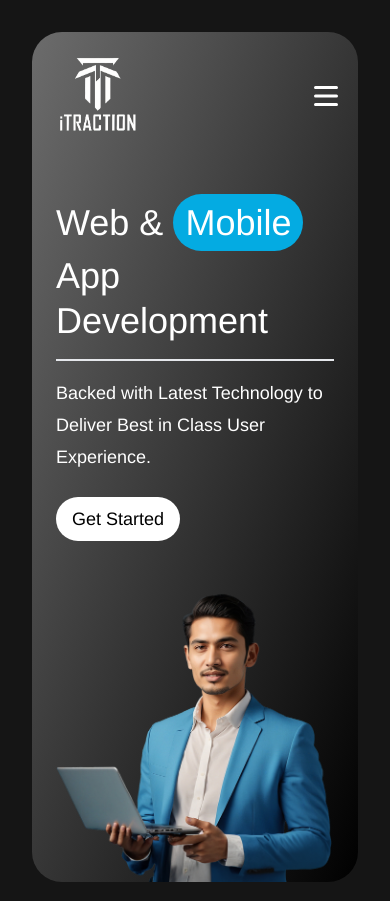
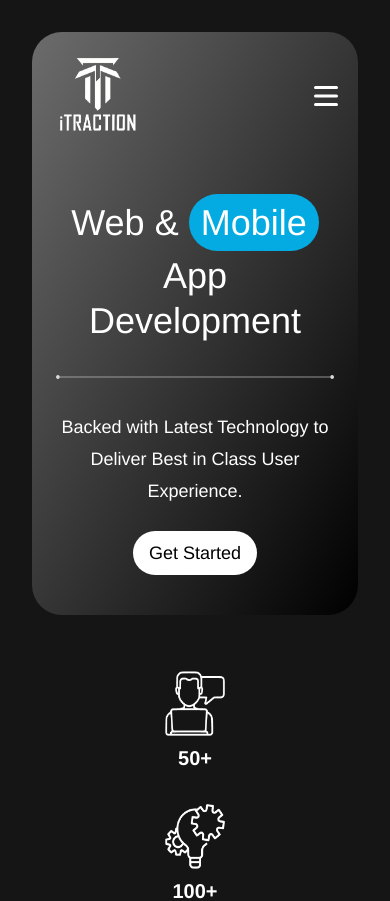
Before and after one commit to prabhat135/iTraction, a React (Create React App) app: page / in a window 390 px wide. Shown: the top 901 px of the page. Built offline with nearby package versions, Linux system fonts and the light colour scheme.

Commit message:
update line border and fix hero image

```diff
--- a/src/components/Hero.js
+++ b/src/components/Hero.js
@@ -16,24 +16,27 @@ const Hero = () => {
           <div className="hero-main flex flex-col lg:flex-row justify-evenly">
             <div className="hero-content w-full lg:w-[45%] py-10 px-6 lg:px-16">
               <div className="">
-                <div className="text-4xl lg:text-4xl xl:text-5xl 2xl:text-6xl text-white dark:text-black font-medium border-b-2 dark:border-b-[#D9D9D9] pb-4 lg:pb-8 mb-4 lg:mb-8 leading-tight">
+                <div className="text-4xl lg:text-4xl xl:text-5xl 2xl:text-6xl text-white dark:text-black font-medium pb-8 lg:pb-10 text-center lg:text-left leading-tight">
                   Web &{" "}
                   <span className="bg-[#04ABE2] display-block rounded-full px-3 py-2  ">
-                    Mobile
+                    Mobile<br />
                   </span>
-                  <span className="flex flex-wrap mt-2 lg:mt-4">
+                  <p className="mt-2 lg:mt-4 text-center lg:text-left">
                     App Development
-                  </span>
+                  </p>
                 </div>
               </div>
-              <div className="">
-                <p className="text-lg lg:text-xl xl:text-2xl text-white dark:text-black leading-8 mb-6 lg:mb-10">
+
+              <div><img src="./assets/line.png" alt="line" className="w-full sm:w-3/4 md:w-[500px] lg:w-full pb-8 lg:pb-10 mx-auto" /></div>
+
+              <div className="text-center lg:text-left">
+                <p className="text-lg lg:text-xl xl:text-2xl text-white dark:text-black leading-8 mb-6 lg:mb-10 px-0 sm:px-20 md:px-40 lg:px-0">
                   Backed with Latest Technology to Deliver{" "}
                   <br className="hidden lg:block" /> Best in Class User
                   Experience.
                 </p>
               </div>
-              <div className="">
+              <div className="text-center lg:text-left">
                 <button className="hero-btn px-4 py-2 cursor-pointer bg-white text-black hover:text-white dark:border dark:border-black rounded-full text-lg lg:text-xl">
                   <span>Get Started</span>
                 </button>
@@ -51,7 +54,7 @@ const Hero = () => {
 
         {/* ____STATS____ */}
         <div className="stats flex flex-wrap justify-around pt-10 lg:pt-20">
-          <div className="dark:shadow-lg m-4 lg:m-0 group relative w-36">
+          <div className="m-4 lg:m-0 group relative w-36">
             <div className="group-hover:scale-125 transform transition-transform duration-150">
               <img
                 src="./assets/vector1.png"
--- a/src/index.css
+++ b/src/index.css
@@ -14,6 +14,16 @@ body {
 code {
   font-family: source-code-pro, Menlo, Monaco, Consolas, "Courier New",
     monospace;
+}
+
+.hero-image {
+  display: none;
+}
+
+@media (min-width: 1024px) {
+  .hero-image {
+    display: block;
+  }
 }
 
 /* Assuming you are using Tailwind CSS */
```
